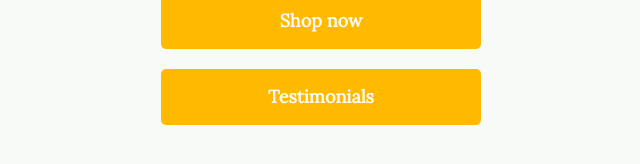
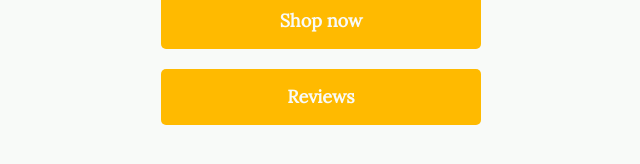
Before and after one commit to thearoidhouse/the-aroid-house-official-site, a Next.js app: page / in a window 1280 px wide. Shown: the part 650-814 px from the top of the page, without its empty margins (319-959 px from the left). Built offline with nearby package versions, Linux system fonts and the light colour scheme.

Commit message:
refactor: Update review link

```diff
--- a/src/pages/index.js
+++ b/src/pages/index.js
@@ -38,11 +38,11 @@ const Index = () => (
     </Link>
 
     <Link2
-      href="https://www.instagram.com/stories/highlights/17918093002619184/"
+      href="https://www.instagram.com/stories/highlights/17915975803718459/"
       isExternal
       _hover=""
     >
-      <BigButton marginTop="5" name="Testimonials" />
+      <BigButton marginTop="5" name="Reviews" />
     </Link2>
   </Flex>
 );
```
